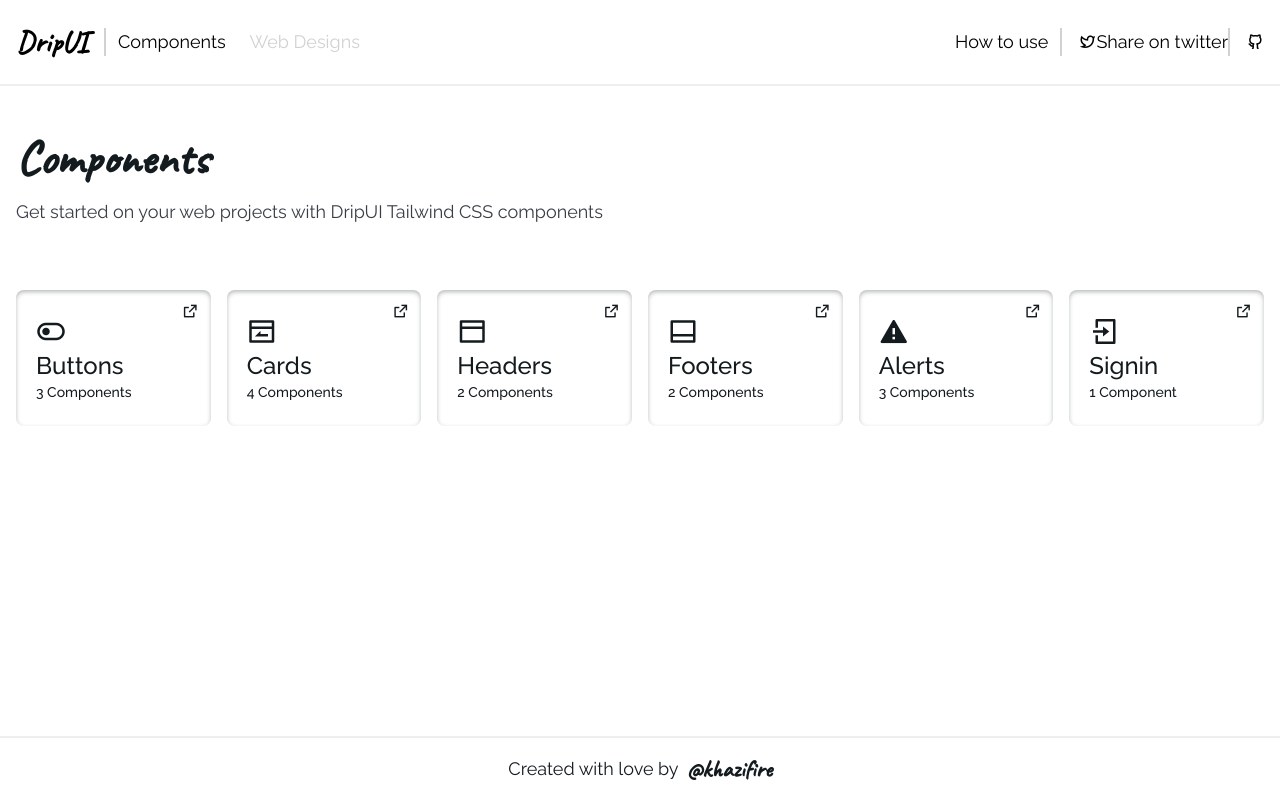
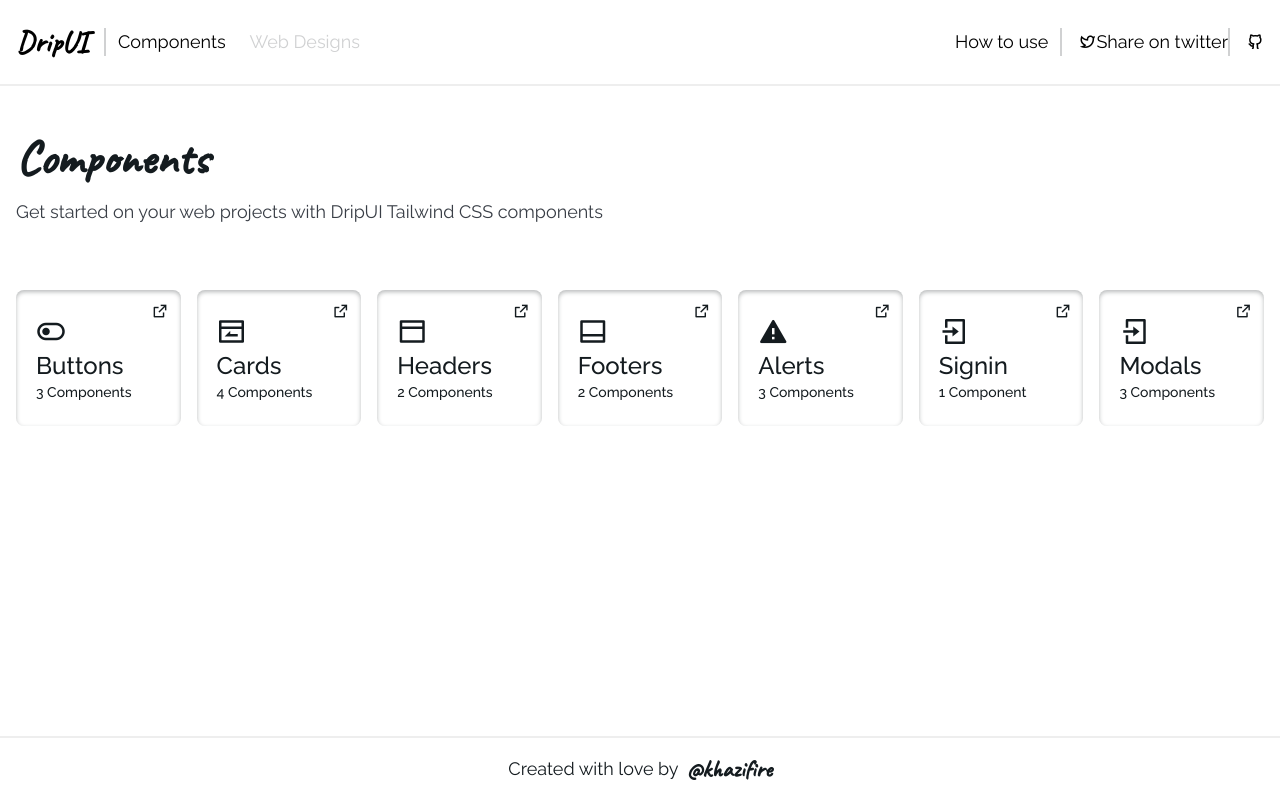
Before and after one commit to khazifire/DripUI, a Next.js app: page /docs in a window 1280 px wide. Built offline with nearby package versions, Linux system fonts and the light colour scheme.

Commit message:
removed slicing from the Component listing page

```diff
--- /dev/null
+++ b/components/drip/modals/Draggable.js
@@ -0,0 +1,11 @@
+import React from 'react';
+
+const Draggable = () => {
+    return (
+        <div>
+
+        </div>
+    );
+};
+
+export default Draggable;
--- a/components/other/ComponentListing.js
+++ b/components/other/ComponentListing.js
@@ -40,17 +40,19 @@
       count: 1,
       icon: "ri-login-box-line",
       featured: true,
+    },
+    {
+      name: "modals",
+      count: 3,
+      icon: "ri-login-box-line",
+      featured: true,
     }
   ];
 
-  useEffect(() => {
-    if (featured != 0) {
-      setList([...components.slice(0, featured)]);
-    }
-  }, [featured]);
+
 
   return (
-    <div className="p-4 grid grid-cols-2 gap-4 my-1 md:grid-cols-4 xl:grid-cols-6">
+    <div className="p-4 grid grid-cols-2 gap-4 my-1 md:grid-cols-4 xl:grid-cols-7">
       {(list || components)?.map((component) => (
         <Link
           key={component.name}
```
